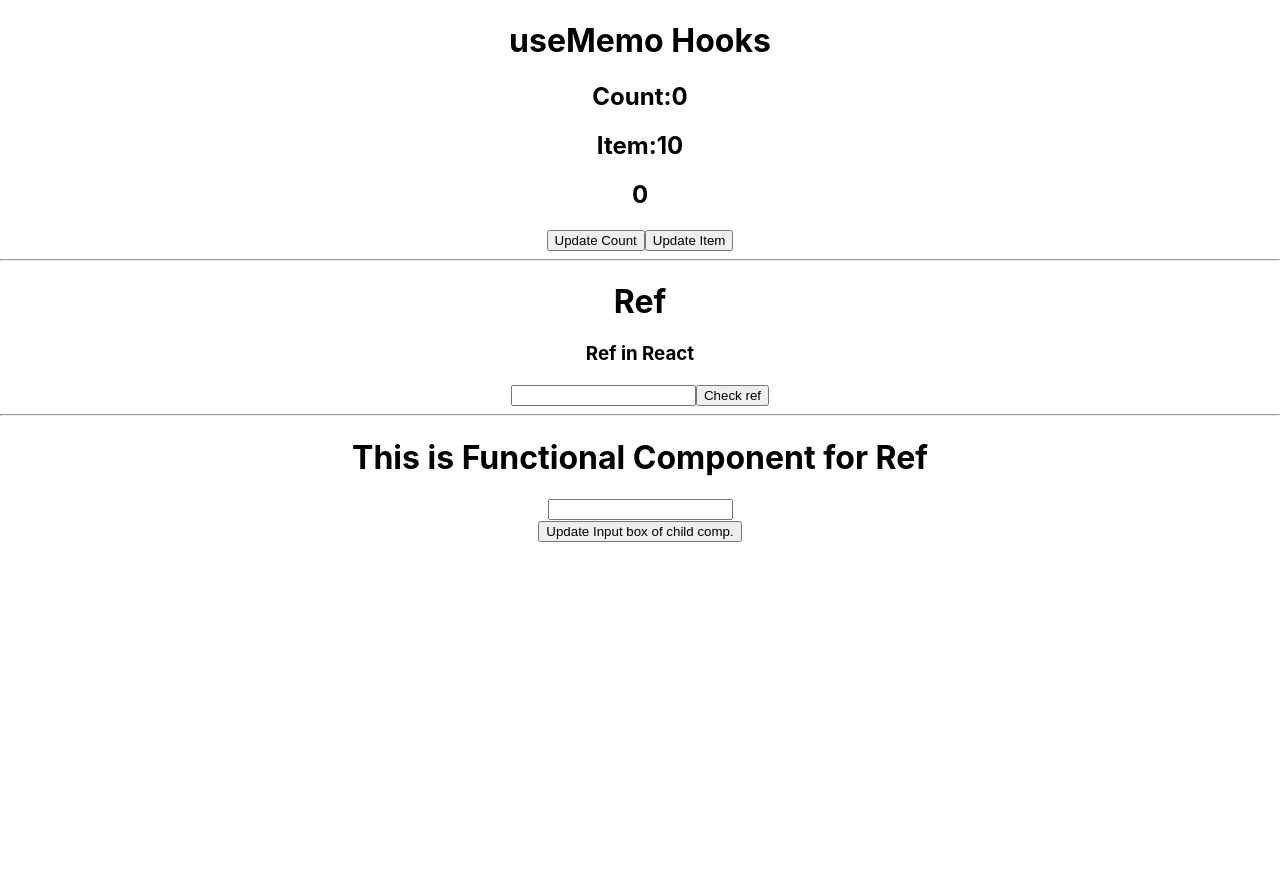
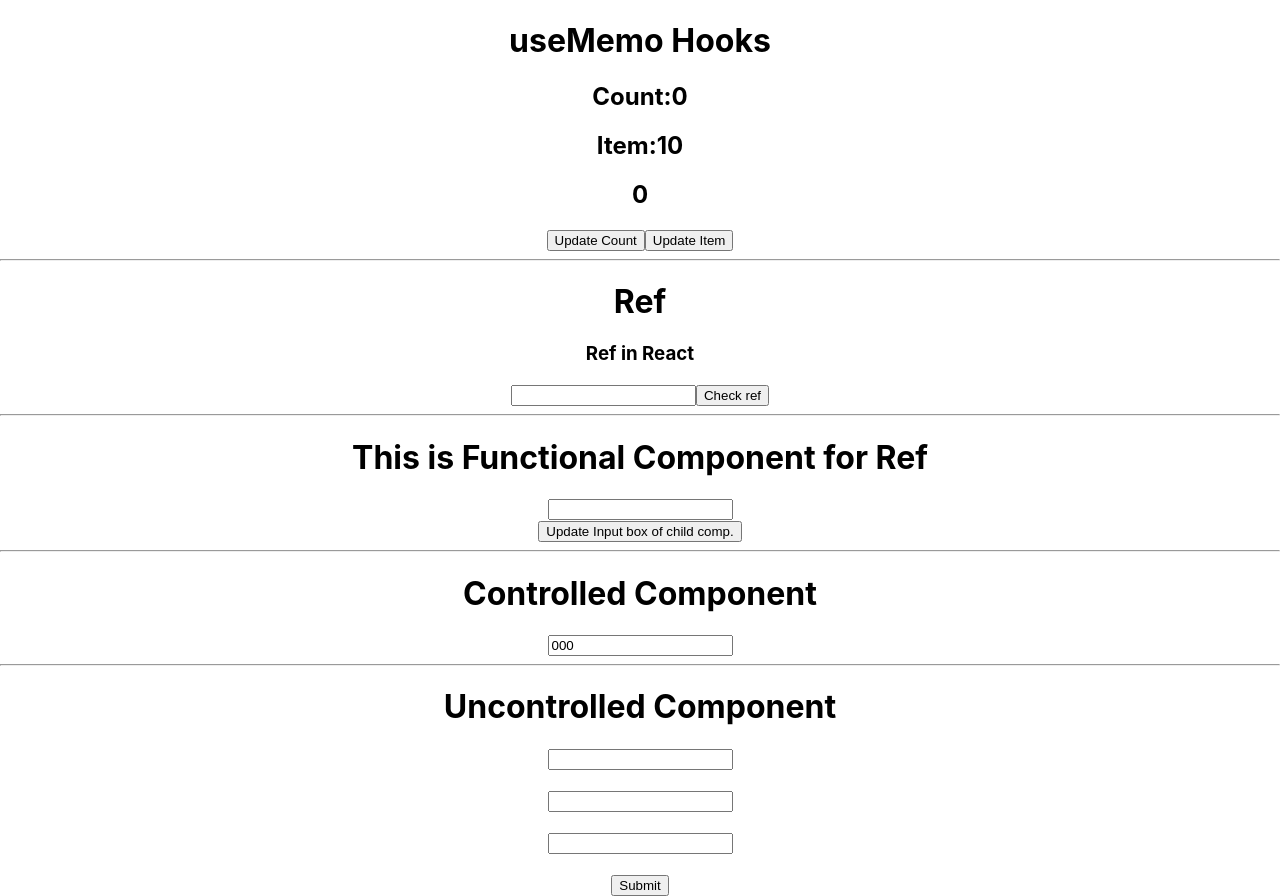
Before and after one commit to thedevaman/useMemo_Hook, a React (Create React App) app: page / in a window 1280 px wide. Before the commit the page ends 800 px from the top, so only its background shows below. Built offline with nearby package versions, Linux system fonts and the light colour scheme.

Commit message:
controlled,uncontrolled component & ref,forwardref & useMemo hook

```diff
--- a/src/App.js
+++ b/src/App.js
@@ -21,6 +21,18 @@ function updateInput()
   inputRef.current.style.color="red"
   inputRef.current.focus()
 }
+let [val,setVal] = useState("000");
+
+let ref = useRef(null)
+let ref2 = useRef(null)
+
+function submitform(e){
+e.preventDefault()
+console.warn("inputed data 1",ref.current.value)
+console.warn("inputed data 2",ref2.current.value)
+let input3=document.getElementById("input3").value
+console.warn("inputed data 3",input3)
+}
 
   return (
     <div className="App">
@@ -36,6 +48,18 @@ function updateInput()
       <hr></hr>
       <User ref={inputRef}/>
       <button onClick={updateInput}>Update Input box of child comp.</button>
+      <hr></hr>
+      <h1>Controlled Component</h1>
+      <input type="text" value={val} onChange={(e)=>setVal(e.target.value)}/>
+      <hr></hr>
+      <h1>Uncontrolled Component</h1>
+      <form onSubmit={submitform}>
+      <input type="text" ref={ref}/><br/><br/>
+      <input type="text" ref={ref2}/><br/><br/>
+      <input type="text" id="input3" /><br/><br/>
+      <button>Submit</button>
+      </form>
+
     </div>
   );
 }
```
